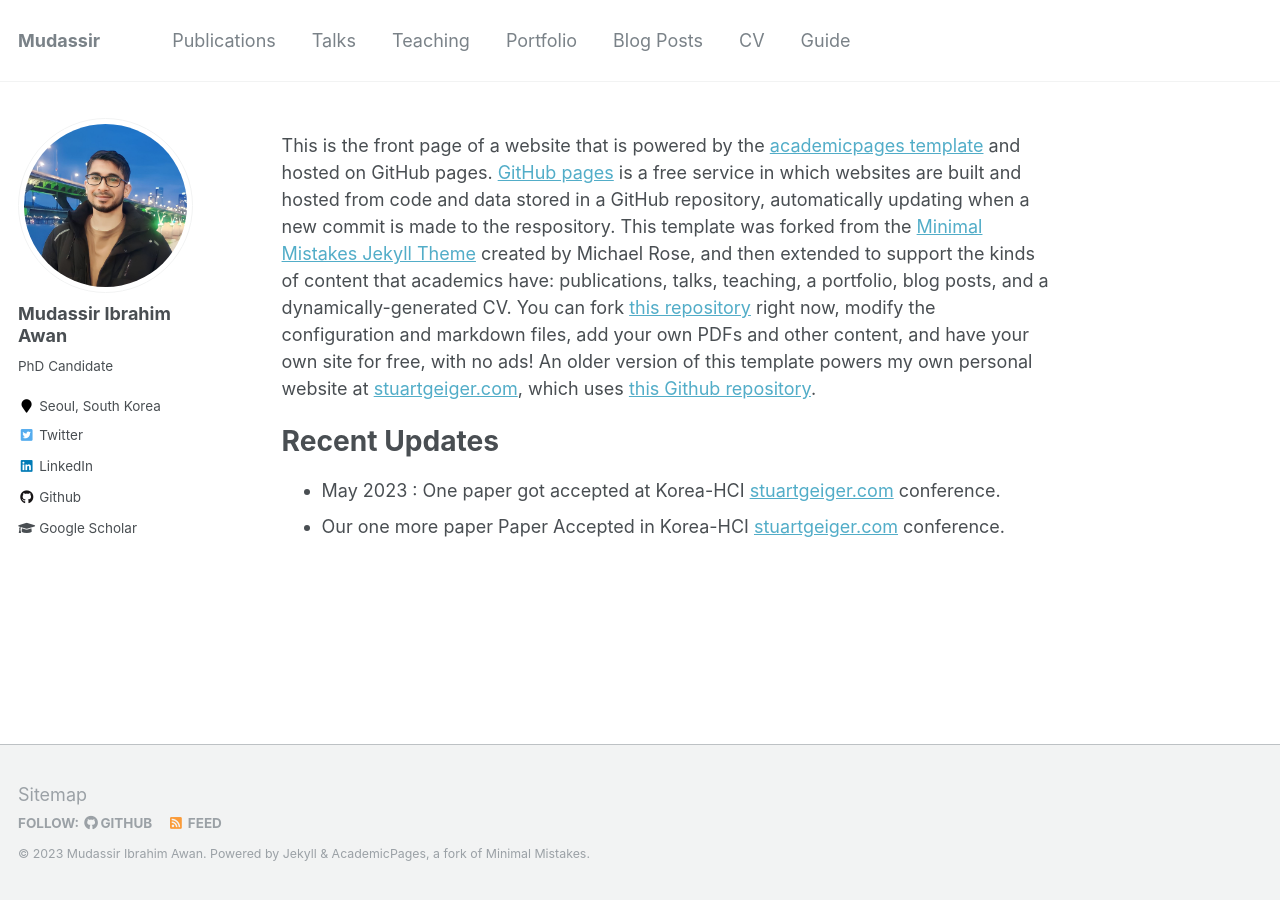
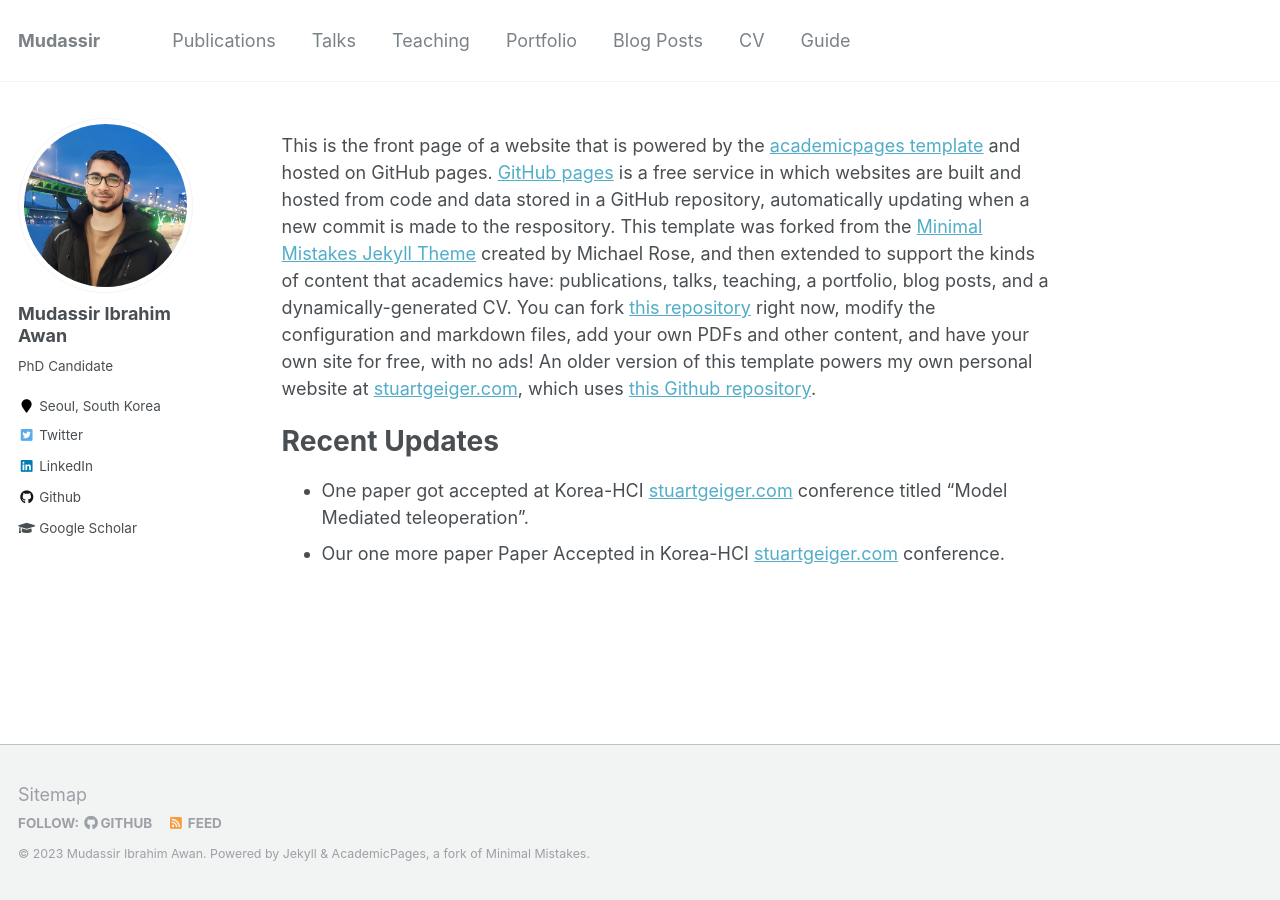
Before and after one commit to mudassir-awan/mudassir-awan.github.io, a Jekyll site: the page built from _pages/about.md, in a window 1280 px wide. Built offline with Jekyll 4.4.1, drawn with Linux system fonts in a browser that asks for light colours.

Commit message:
Update about.md

```diff
--- a/_pages/about.md
+++ b/_pages/about.md
@@ -13,5 +13,5 @@ This is the front page of a website that is powered by the [academicpages templa
 Recent Updates
 ======
 
--  May 2023  : One paper got accepted at Korea-HCI [stuartgeiger.com](http://stuartgeiger.com) conference.
+-  One paper got accepted at Korea-HCI [stuartgeiger.com](http://stuartgeiger.com) conference titled "Model Mediated teleoperation".
 - Our one more paper Paper Accepted in Korea-HCI [stuartgeiger.com](http://stuartgeiger.com) conference.
```
